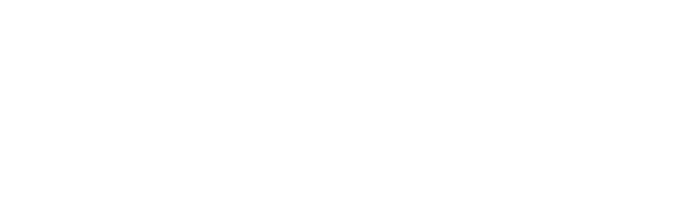
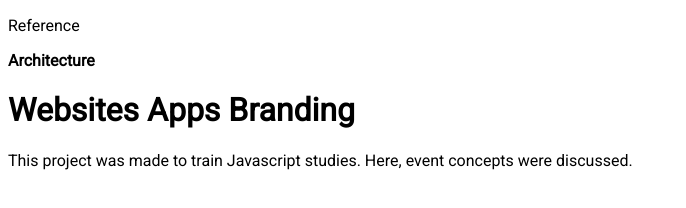
Before and after one commit to nataliaaraujo0/architecture-branding, a plain HTML site: page index.html in a window 1280 px wide. Shown: the whole page, without its empty margins (0-686 px from the left). Drawn offline with Linux system fonts and the light colour scheme.

Commit message:
chore: font importada

```diff
--- /dev/null
+++ b/css/style.css
@@ -0,0 +1,3 @@
+* {
+  font-family: "Roboto", sans-serif;
+}
--- a/index.html
+++ b/index.html
@@ -4,7 +4,31 @@
     <meta charset="UTF-8" />
     <meta http-equiv="X-UA-Compatible" content="IE=edge" />
     <meta name="viewport" content="width=device-width, initial-scale=1.0" />
+    <link rel="preconnect" href="https://fonts.googleapis.com" />
+    <link rel="preconnect" href="https://fonts.gstatic.com" crossorigin />
+    <link
+      href="https://fonts.googleapis.com/css2?family=Roboto&display=swap"
+      rel="stylesheet"
+    />
+    <link rel="stylesheet" href="./css/style.css" />
     <title>Architecture Branding</title>
   </head>
-  <body></body>
+  <body>
+    <div class="container">
+      <div class="hender">
+        <p>Reference</p>
+      </div>
+      <div class="content">
+        <strong>Architecture</strong>
+        <h1>Websites Apps Branding</h1>
+      </div>
+    </div>
+
+    <div>
+      <p>
+        This project was made to train Javascript studies. Here, event concepts
+        were discussed.
+      </p>
+    </div>
+  </body>
 </html>
```
